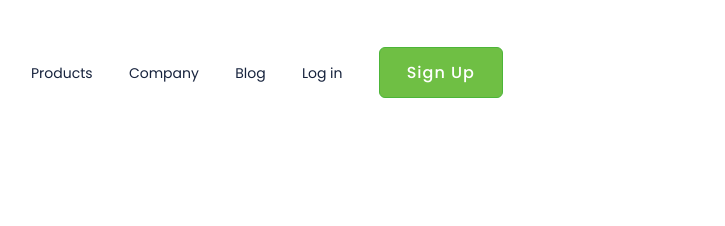
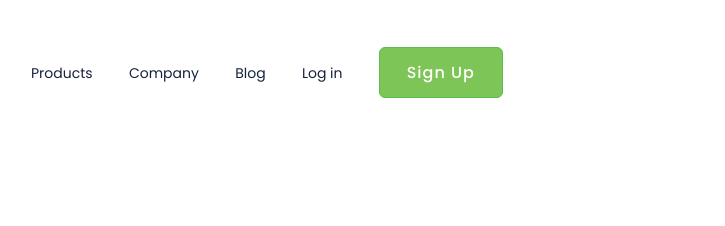
Before and after one commit to Andersonbrand/Desafio-3, a plain HTML site: page index.html in a window 1280 px wide. Shown: the top 226 px of the page, without its empty margins (11-736 px from the left). Drawn offline with Linux system fonts and the light colour scheme.

Commit message:
Alterações: Title; Opacity - css

```diff
--- a/index.html
+++ b/index.html
@@ -5,7 +5,7 @@
     <meta charset="UTF-8">
     <meta http-equiv="X-UA-Compatible" content="IE=edge">
     <meta name="viewport" content="width=device-width, initial-scale=1.0">
-    <title>Projeto Css-4</title>
+    <title>Projeto Css</title>
     <link rel="stylesheet" href="./styles.css">
     <link rel="preconnect" href="https://fonts.googleapis.com">
     <link rel="preconnect" href="https://fonts.gstatic.com" crossorigin>
--- a/styles.css
+++ b/styles.css
@@ -33,6 +33,7 @@ header {
     letter-spacing: 1px;
     color: #FFFFFF;
     cursor: pointer;
+    opacity: 0.9;
 }
 
 .logo-image {
```
